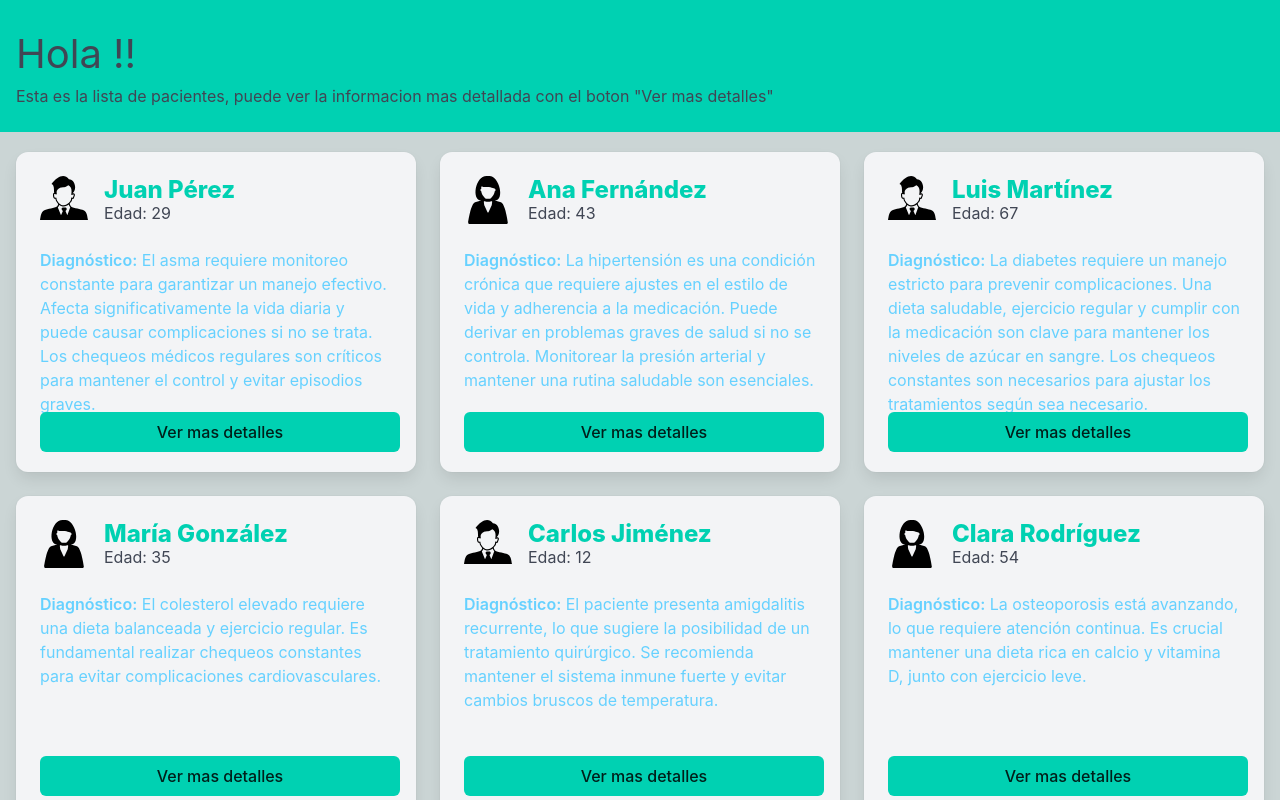
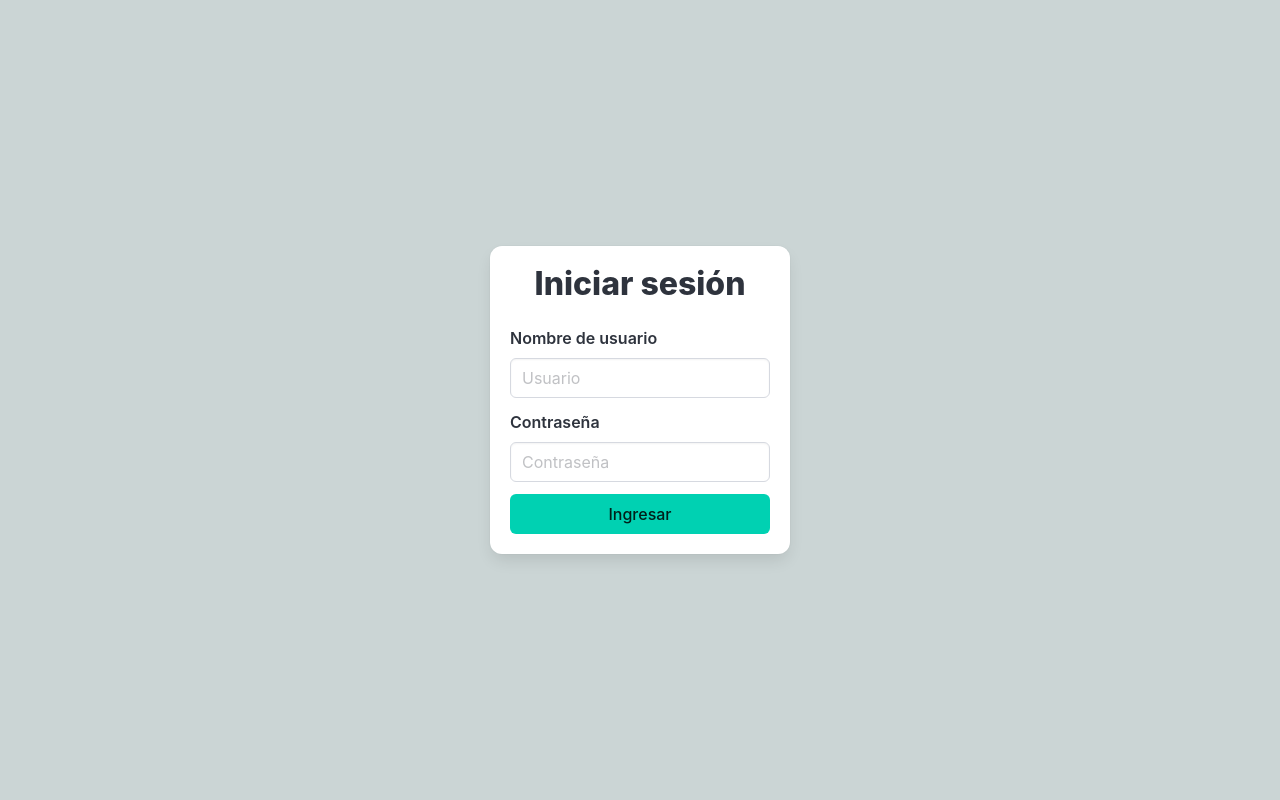
Before and after one commit to jprietor13/wisemed-challenge, a React (Vite) app: page / in a window 1280 px wide. Shown: the top 800 px of the page. Built offline with nearby package versions, Linux system fonts and the light colour scheme.

Commit message:
feat: create login component and install react-router-dom to catch routes

```diff
--- a/package.json
+++ b/package.json
@@ -12,7 +12,8 @@
   "dependencies": {
     "bulma": "^1.0.3",
     "react": "^18.3.1",
-    "react-dom": "^18.3.1"
+    "react-dom": "^18.3.1",
+    "react-router-dom": "^7.1.1"
   },
   "devDependencies": {
     "@eslint/js": "^9.17.0",
--- a/src/App.tsx
+++ b/src/App.tsx
@@ -1,7 +1,7 @@
-import { Layout } from "./components/layout/Layout";
+import { RouteApp } from "./routes/RouteApp";
 
 function App() {
-  return <Layout />;
+  return <RouteApp />;
 }
 
 export default App;
--- a/src/components/layout/landing/Header.tsx
+++ b/src/components/layout/landing/Header.tsx
@@ -4,7 +4,7 @@ export const Header = () => {
       <span className="is-size-2 pl-4">Hola !!</span>
       <p className="is-size-6 pl-4">
         Esta es la lista de pacientes, puede ver la informacion mas detallada
-        con el boton "Ver mas detalles"
+        con el boton "Ver mas detalles".
       </p>
     </div>
   );
--- /dev/null
+++ b/src/components/login/Login.tsx
@@ -0,0 +1,65 @@
+import { useState } from "react";
+
+export const Login = () => {
+  const [data, setData] = useState({
+    user: "",
+    pass: "",
+  });
+
+  const handleChange = (e: React.ChangeEvent<HTMLInputElement>) => {
+    const target = e.target;
+    setData({
+      ...data,
+      [target.name]: target.value,
+    });
+  };
+
+  const handleSubmit = (e: React.FormEvent<HTMLFormElement>) => {
+    e.preventDefault();
+    if (data.user) {
+      localStorage.setItem("user", JSON.stringify(data.user));
+    }
+  };
+
+  return (
+    <div
+      className="container is-flex is-justify-content-center is-align-items-center"
+      style={{ height: "100vh" }}
+    >
+      <div className="box" style={{ width: "300px" }}>
+        <h1 className="title has-text-centered">Iniciar sesión</h1>
+        <form onSubmit={handleSubmit}>
+          <div className="field">
+            <label className="label">Nombre de usuario</label>
+            <div className="control">
+              <input
+                type="text"
+                className="input"
+                placeholder="Usuario"
+                name="user"
+                onChange={handleChange}
+              />
+            </div>
+          </div>
+          <div className="field">
+            <label className="label">Contraseña</label>
+            <div className="control">
+              <input
+                type="password"
+                className="input"
+                placeholder="Contraseña"
+                name="pass"
+                onChange={handleChange}
+              />
+            </div>
+          </div>
+          <div className="field is-flex is-justify-content-center">
+            <button type="submit" className="button is-primary is-fullwidth">
+              Ingresar
+            </button>
+          </div>
+        </form>
+      </div>
+    </div>
+  );
+};
--- /dev/null
+++ b/src/routes/RouteApp.tsx
@@ -0,0 +1,14 @@
+import { BrowserRouter, Routes, Route } from "react-router-dom";
+import { Login } from "../components/login/Login";
+import { Layout } from "../components/layout/Layout";
+
+export const RouteApp = () => {
+  return (
+    <BrowserRouter>
+      <Routes>
+        <Route index element={<Login />} />
+        <Route path="/home" element={<Layout />} />
+      </Routes>
+    </BrowserRouter>
+  );
+};
```
Also changed, not shown: 2 other files (tests, documents, lock files or other folders).
